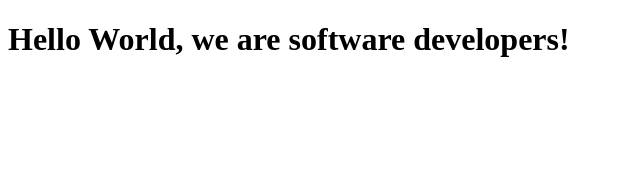
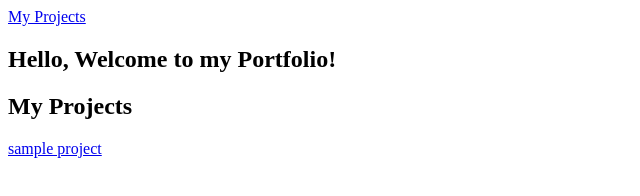
Before and after one commit to hagan199/Emmanuel-Sonia, a plain HTML site: page index.html in a window 1280 px wide. Shown: the whole page, without its empty margins (0-640 px from the left). Drawn offline with Linux system fonts and the light colour scheme.

Commit message:
stories 1-6

```diff
--- a/index.html
+++ b/index.html
@@ -8,7 +8,18 @@
 
   <body>
 
-    <h1>Hello World, we are software developers!</h1>
+    <nav id="navbar">
+      <a href="#projects">My Projects</a>
+    </nav>
+
+    <section id="welcome-section">
+      <h1>Hello, Welcome to my Portfolio!</h1>
+    </section>
+
+    <section id="projects">
+      <h1 class="project-tile">My Projects</h1>
+      <a href="#">sample project</a>
+    </section>
 
 
     <script src="https://cdn.freecodecamp.org/testable-projects-fcc/v1/bundle.js"></script>
```
